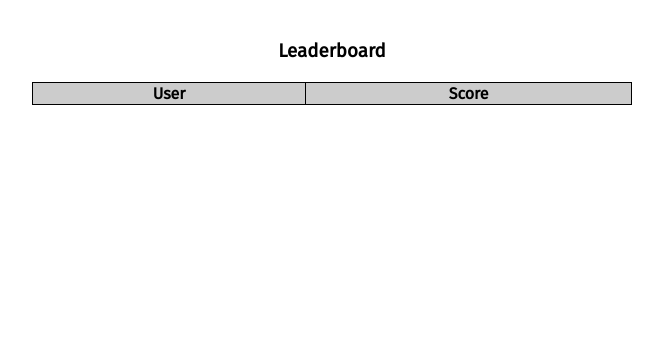
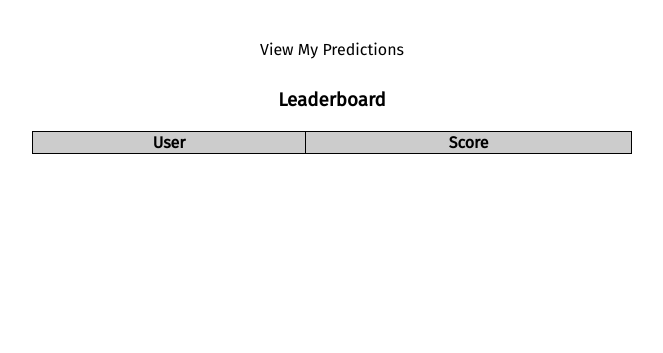
Before and after one commit to smacdonell/eurobracket, a Django app: page /account/leaderboard/ in a window 1280 px wide. Shown: the part 100-453 px from the top of the page, without its empty margins (308-971 px from the left). Run offline with Django 3.2, Linux system fonts and the light colour scheme; the visitor is signed in with stand-in values (Sample User, id 1); data comes from the database, SQL or seed files in the repository; lists and menus that the app fills with data are empty; parts of the project's set-up code (start-up, migrations or seed data) failed here and were passed over.

Commit message:
added nav links on account pages

```diff
--- a/eurobracket/eurobracket/app/static/css/style.css
+++ b/eurobracket/eurobracket/app/static/css/style.css
@@ -93,3 +93,7 @@
 }
 table th { background: #ccc; }
 table td { width: 50%; height: 40px;}
+
+.wrapper .links { margin-bottom: 30px; }
+.wrapper .links a { color: #000; text-decoration: none; }
+.wrapper .links a:hover { text-decoration: underline; }
--- a/eurobracket/eurobracket/app/templates/account/home.html
+++ b/eurobracket/eurobracket/app/templates/account/home.html
@@ -4,6 +4,10 @@
 
 {% block body %}
     <div class="wrapper medium center">
+        <div class="links">
+            <a href="/account/leaderboard/">View Leaderboard</a>
+        </div>
+
         <div class="my-score">
             <span>My Overall Score: {{ score }}</span>
         </div>
--- a/eurobracket/eurobracket/app/templates/account/leaderboard.html
+++ b/eurobracket/eurobracket/app/templates/account/leaderboard.html
@@ -4,6 +4,10 @@
 
 {% block body %}
     <div class="wrapper medium center">
+        <div class="links">
+            <a href="/account/home/">View My Predictions</a>
+        </div>
+
         <h3>Leaderboard</h3>
 
         <table>
```
